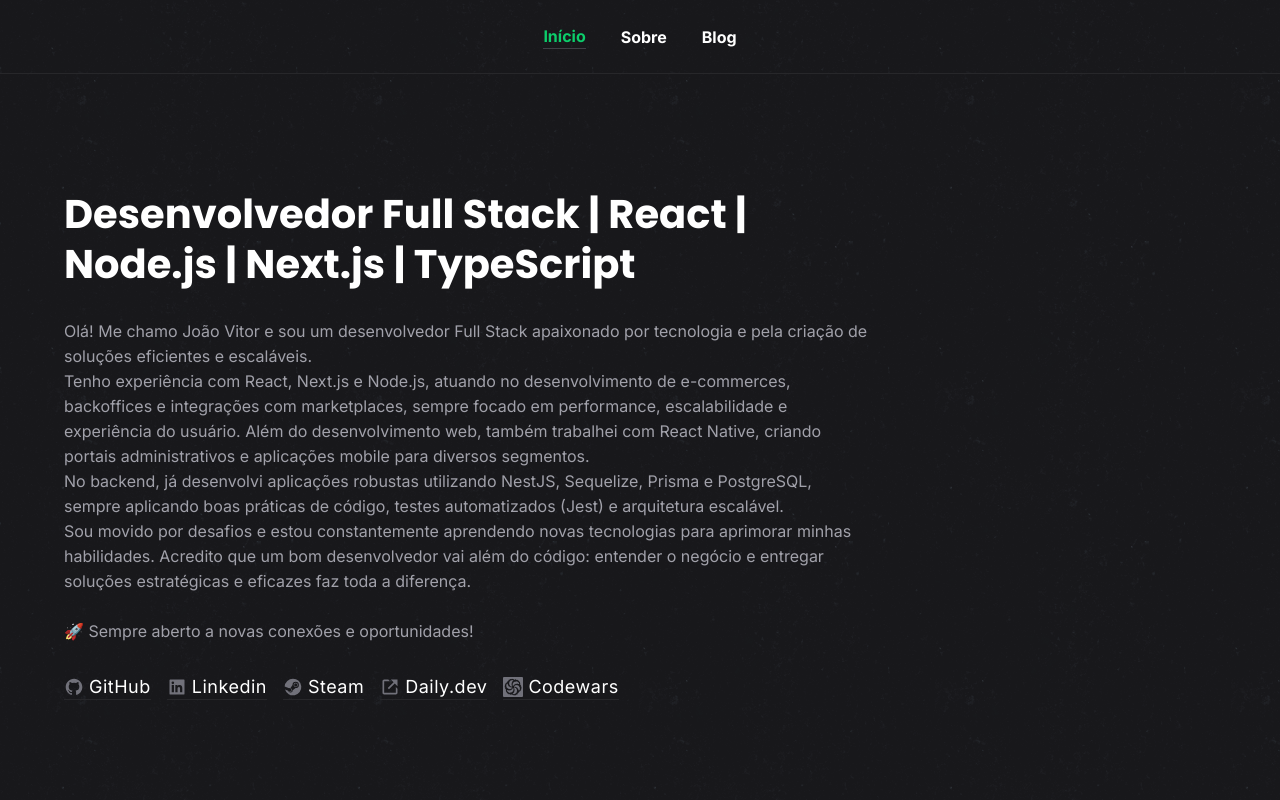
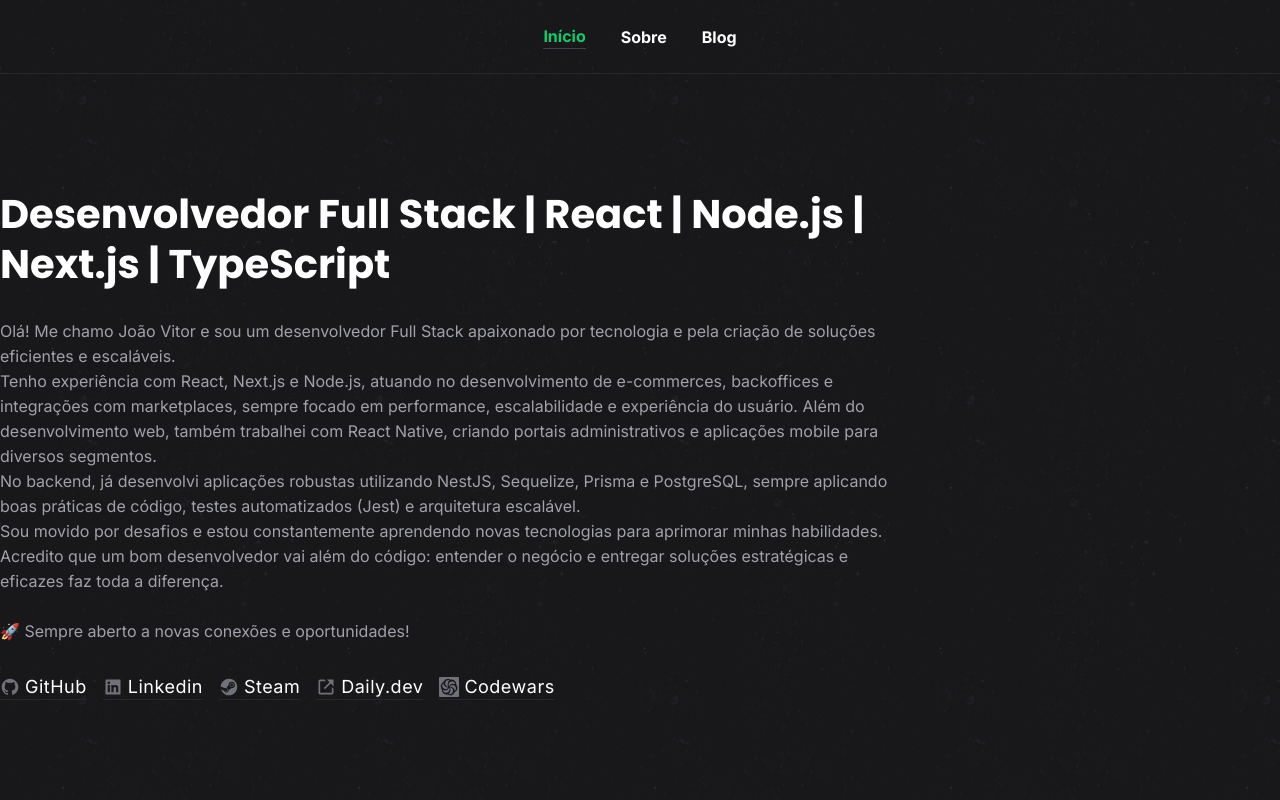
Before and after one commit to JoaoVitorOtavio/my-portfolio, a Next.js app: page / in a window 1280 px wide. Shown: the top 800 px of the page. Built offline with nearby package versions, Linux system fonts and the light colour scheme.

Commit message:
Atualizando title da aba por pagina

```diff
--- a/app/blog/page.tsx
+++ b/app/blog/page.tsx
@@ -1,7 +1,12 @@
 'use client';
 
+import { useEffect } from 'react';
 import OnProgress from '../components/OnProgress/OnProgress';
 
 export default function Blog() {
+  useEffect(() => {
+    document.title = 'Blog | João Vitor Otavio';
+  }, []);
+
   return <OnProgress />;
 }
--- a/app/page.module.ts
+++ b/app/page.module.ts
@@ -1,15 +1,6 @@
 import styled from 'styled-components';
 
-export const Main = styled.main`
-  min-height: 100vh;
-  max-width: 80rem;
-  margin-left: auto;
-  margin-right: auto;
-
-  padding-left: 5%;
-  padding-right: 5%;
-  width: 90%;
-`;
+export const Main = styled.main``;
 
 export const TitleAndImageContainer = styled.div`
   display: flex;
--- a/app/page.tsx
+++ b/app/page.tsx
@@ -17,8 +17,13 @@ import GitHubContributions from './components/GitHubContributions/GitHubContribu
 import WorkExperience from './components/WorkExperience/WorkExperience';
 import Icons from './assets/icons/tecs-icons';
 import TechTicker from './components/TechTicker/TechTicker';
+import { useEffect } from 'react';
 
 export default function Home() {
+  useEffect(() => {
+    document.title = 'João Vitor Otavio | Desenvolvedor';
+  }, []);
+
   return (
     <>
       <Main>
@@ -87,6 +92,7 @@ export default function Home() {
             role={item.role}
             time={item.time}
             isTheFirst={item.isTheFirst}
+            link={item.link}
           />
         ))}
       </Main>
```
